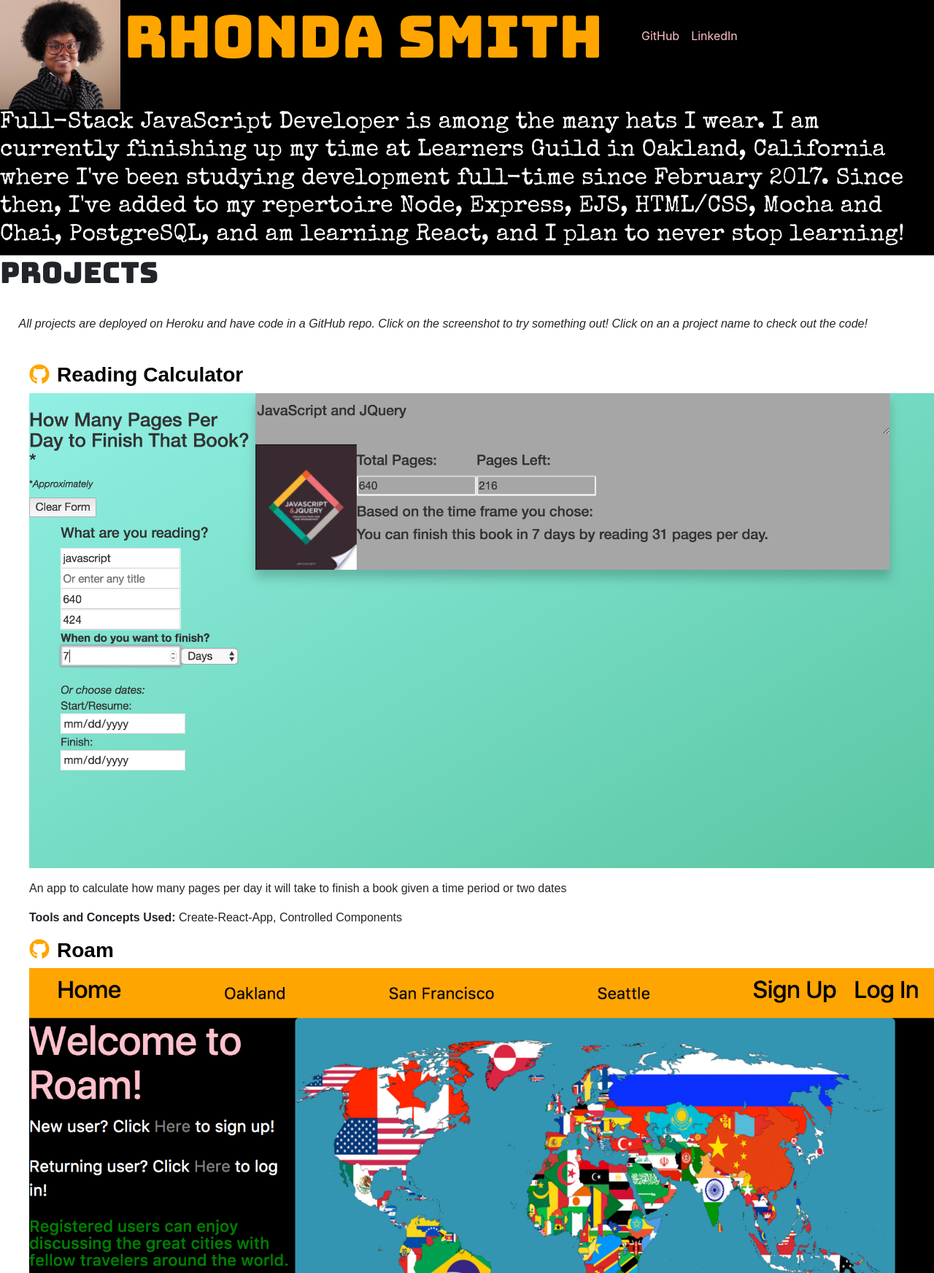
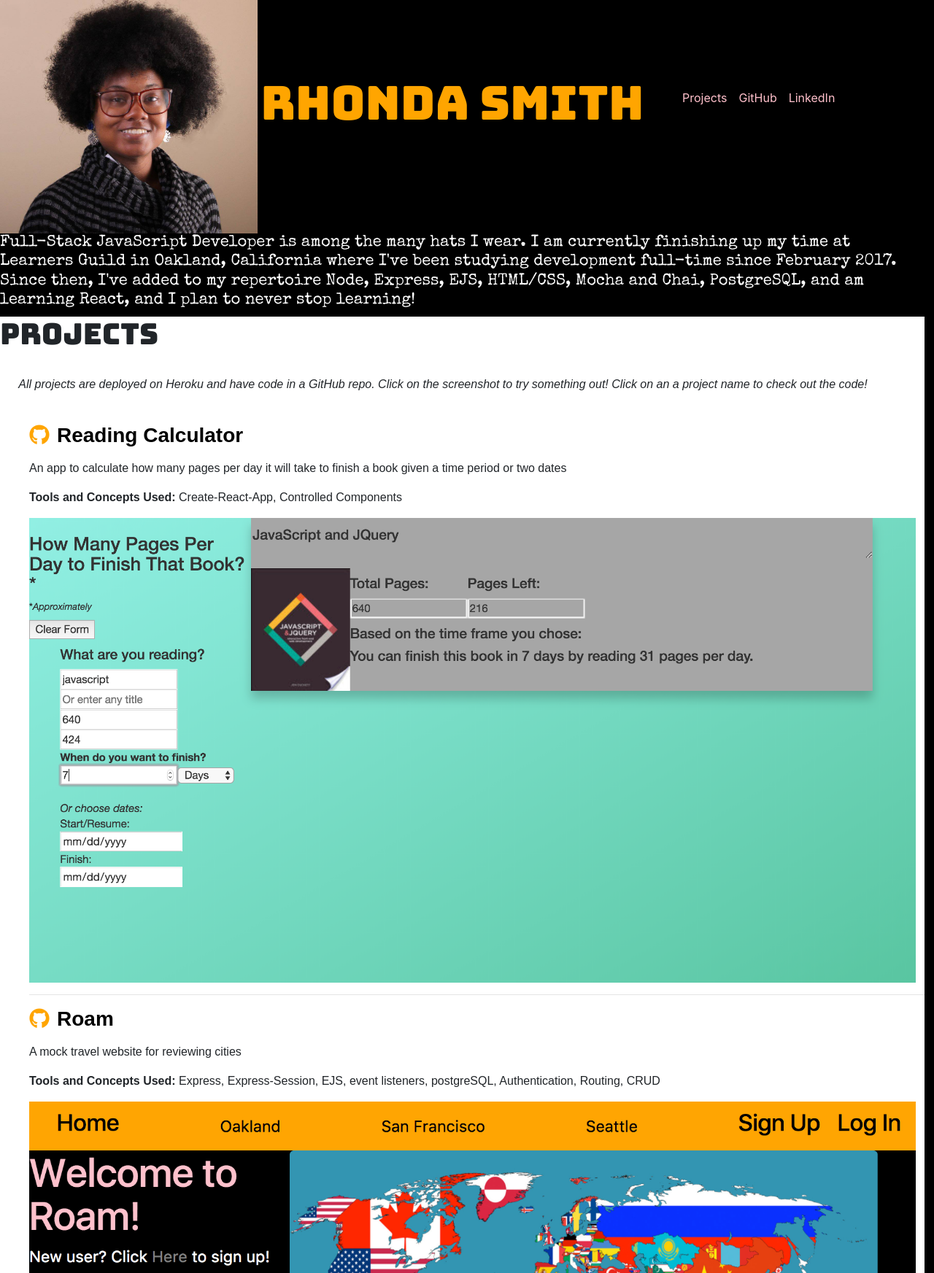
Before and after one commit to smithrm941/portfolio, a plain HTML site: page index.html in a window 1280 px wide. Shown: the top 1745 px of the page at 73% size. Drawn offline with nearby package versions, Linux system fonts and the light colour scheme; a web font is replaced by a local one.

Commit message:
smaller intro font, moved project descriptions, made links sticky

```diff
--- a/index.css
+++ b/index.css
@@ -2,6 +2,7 @@ body{
   background-color: black;
   display: flex;
   flex-direction: column;
+  max-width: 99%;
 }
 
 a {
@@ -15,13 +16,13 @@ a:visited {
 .title{
   color: orange;
   font-family: 'Bungee', cursive;
-  font-size: 80px;
+  font-size: 4em;
   display: inline-block;
   margin-bottom: 15px;
 }
 
 .profile-pic {
-  height: 150px;
+  height: 40vh;
   display: inline-block;
 }
 
@@ -34,6 +35,8 @@ a:visited {
 
 .links li {
   float: left;
+  background-color: black;
+  z-index: 12;
 }
 
 .links li a {
@@ -41,16 +44,22 @@ a:visited {
   padding: 8px;
 }
 
+.sticky {
+  position: fixed;
+  top: 0;
+}
+
 #about{
   color: white;
   font-family: 'Special Elite', cursive;
+  font-size: 1.375em;
 }
 
 
 #projects{
   background-color: white;
   font-family: 'Monserrat', sans-serif;
-  width: 100%;
+  max-width: 100%;
 }
 
 #projects h1 {
@@ -69,14 +78,14 @@ a:visited {
 .project-screenshot {
   margin: auto;
   /* display: inline-block; */
-  max-width: 100%;
+  max-width: 99%;
   height: auto;
 }
 
 .screenshots p {
   display: inline-block;
   /* margin: 30px; */
-  max-width: 100%;
+  max-width: 99%;
 }
 
 .fa-github{
@@ -87,8 +96,3 @@ a:visited {
 .fa-linkedin{
   color: orange;
 }
-
-#contact {
-  color: white;
-  font-family: 'Bungee', cursive;
-}
--- a/index.html
+++ b/index.html
@@ -6,16 +6,20 @@
     <link rel="stylesheet" href="https://maxcdn.bootstrapcdn.com/bootstrap/4.0.0/css/bootstrap.min.css" integrity="sha384-Gn5384xqQ1aoWXA+058RXPxPg6fy4IWvTNh0E263XmFcJlSAwiGgFAW/dAiS6JXm" crossorigin="anonymous">
     <link rel="stylesheet" type="text/css" href="index.css">
     <link href="https://fonts.googleapis.com/css?family=Bungee|Special+Elite|Monserrat" rel="stylesheet">
+    <link rel="icon"
+      type="image/jpg"
+      href="Profile Photo.jpg">
     <title>Rhonda Smith's Portfolio</title>
   </head>
   <body>
     <div class="intro">
       <img class="profile-pic" src="./Profile Photo.jpg"/>
       <span><h1 class="title">Rhonda Smith</h1></span>
-      <ul class="links">
-        <li><a href="http://www.github.com/smithrm941">GitHub</a></li>
-        <li><a href="https://www.linkedin.com/in/smithrm941">LinkedIn</a></li>
-      </ul>
+        <ul class="links" id="navbar">
+          <li><a href=#projects>Projects</a></li>
+          <li><a href="http://www.github.com/smithrm941">GitHub</a></li>
+          <li><a href="https://www.linkedin.com/in/smithrm941">LinkedIn</a></li>
+        </ul>
       <h2 id="about">
         Full-Stack JavaScript Developer is among the many hats I wear. I am currently finishing up my
         time at Learners Guild in Oakland, California where I've been studying development full-time
@@ -32,45 +36,50 @@
         <h3>
           <a href="http://www.github.com/smithrm941/reading-calculator"><i class="fab fa-github"></i></a><b><a href="https://www.github.com/smithrm941/reading-calculator" style="color: black;">Reading Calculator</b></a>
         </h3>
-        <a href="https://reading-calculator.herokuapp.com">
-          <img class="project-screenshot img-fluid"   src="./screenshots/Reading Calculator Screenshot.png"/>
-        </a>
         <p>
           <p>An app to calculate how many pages per day it will take to finish a book given a time period or two dates</p>
           <p><b>Tools and Concepts Used:</b> Create-React-App, Controlled Components</p>
         </p>
+        <a href="https://reading-calculator.herokuapp.com">
+          <img class="project-screenshot img-fluid" src="./screenshots/Reading Calculator Screenshot.png"/>
+        </a>
+        <hr>
         <h3>
           <a href="http://www.github.com/smithrm941/roam-again"><i class="fab fa-github"></i></a><b><a href="https://www.github.com/smithrm941/roam-again" style="color: black;">Roam</b></a>
         </h3>
-        <a href="https://letsroam.herokuapp.com">
-          <img class="project-screenshot img-fluid" src="./screenshots/Roam Screenshot.png"/>
-        </a>
         <p>
           <p> A mock travel website for reviewing cities</p>
           <p><b>Tools and Concepts Used:</b> Express, Express-Session, EJS, event listeners, postgreSQL, Authentication, Routing, CRUD</p>
         </p>
+        <a href="https://letsroam.herokuapp.com">
+          <img class="project-screenshot img-fluid" src="./screenshots/Roam Screenshot.png"/>
+        </a>
+        <hr>
         <h3>
           <a href="http://www.github.com/smithrm941/mutably-starter"><i class="fab fa-github"></i></a><b><a href="https://www.github.com/smithrm941/mutably-starter" style="color: black;">My Pokemanz</b></a>
         </h3>
-        <a href="https://mypokemanz.herokuapp.com">
-          <img class="project-screenshot img-fluid"   src="./screenshots/My Pokemanz Screenshot.png"/>
-        </a>
         <p>
           <p> A Single Page App that interacts with the API at mutably.herokuapp.com</p>
           <p><b>Tools and Concepts Used:</b> jQuery, Fetch, CRUD, Interaction with external API, Single Page App, Model-View-Controller </p>
         </p>
+        <a href="https://mypokemanz.herokuapp.com">
+          <img class="project-screenshot img-fluid" src="./screenshots/My Pokemanz Screenshot.png"/>
+        </a>
+        <hr>
         <h3>
           <a href="http://www.github.com/smithrm941/browser-games"><i class="fab fa-github"></i></a><b><a href="https://www.github.com/smithrm941/browser-games" style="color: black;">Browser Games</b></a>
         </h3>
-        <a href="https://rhondasgames.herokuapp.com">
-          <img class="project-screenshot img-fluid"   src="./screenshots/Browser Games Screenshot.png"/>
-        </a>
         <p>
           <p> Tic Tac Toe, Simon, and Tetris games to be played in a browser</p>
           <p><b>Tools and Concepts Used:</b> Object Oriented JavaScript, HTML/CSS, jQuery and vanilla JS for DOM manipulation</p>
         </p>
+        <a href="https://rhondasgames.herokuapp.com">
+          <img class="project-screenshot img-fluid" src="./screenshots/Browser Games Screenshot.png"/>
+        </a>
+        <hr>
       </ul>
     </div>
     <script defer src="https://use.fontawesome.com/releases/v5.0.1/js/all.js"></script>
+    <script src="index.js"></script>
   </body>
 </html>
--- /dev/null
+++ b/index.js
@@ -0,0 +1,17 @@
+// When the user scrolls the page, execute myFunction
+window.onscroll = function() {myFunction()};
+
+// Get the navbar
+var navbar = document.getElementById("navbar");
+
+// Get the offset position of the navbar
+var sticky = navbar.offsetTop;
+
+// Add the sticky class to the navbar when you reach its scroll position. Remove "sticky" when you leave the scroll position
+function myFunction() {
+  if (window.pageYOffset >= sticky) {
+    navbar.classList.add("sticky")
+  } else {
+    navbar.classList.remove("sticky");
+  }
+}
```
